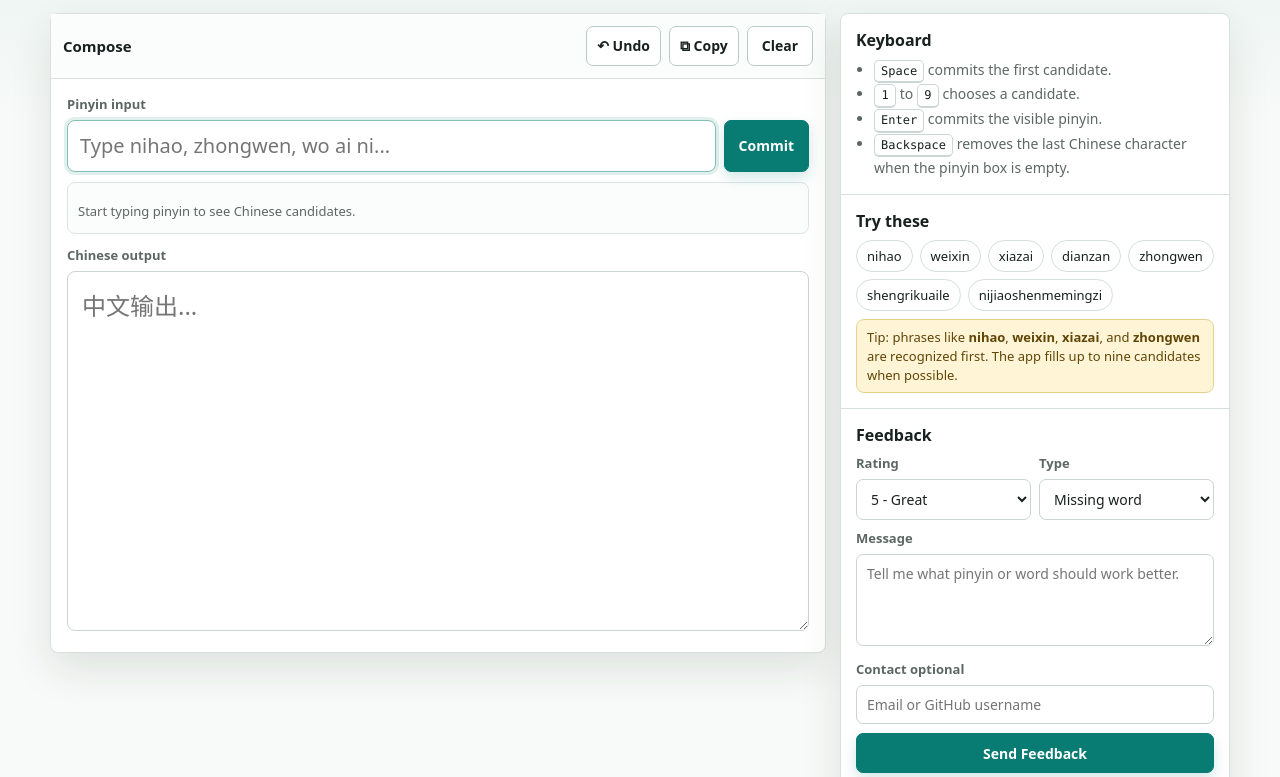
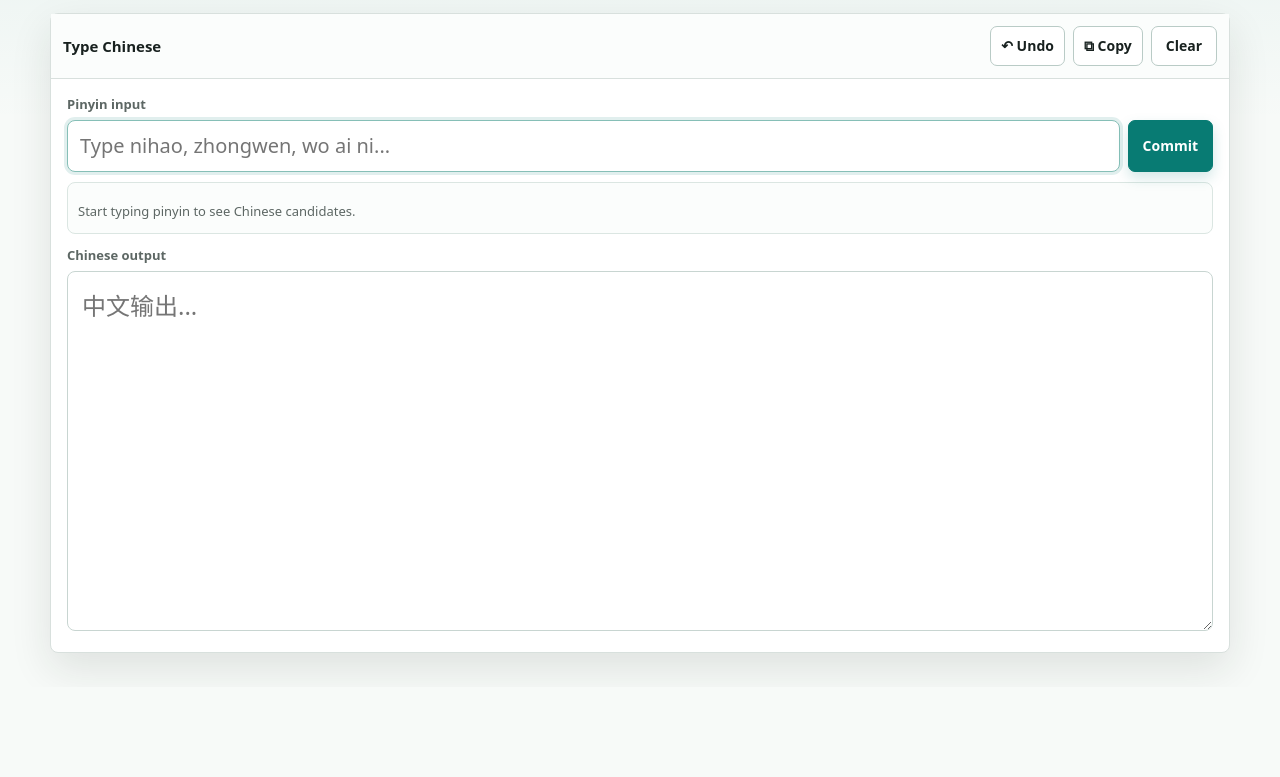
Before and after one commit to yankaizhao322/Type-Chinese-Online, a website: page index.html in a window 1280 px wide. Shown: the part 178-955 px from the top of the page. After the commit the page ends 865 px from the top, so only its background shows below. Drawn offline with Linux system fonts and the light colour scheme.

Commit message:
Split app into focused pages

```diff
--- a/index.html
+++ b/index.html
@@ -16,7 +16,6 @@
       --accent-dark: #066760;
       --warm: #c94b31;
       --soft: #eaf4f2;
-      --mark: #fff4d6;
       --shadow: 0 16px 42px rgba(24, 33, 31, 0.11);
       --shadow-soft: 0 8px 24px rgba(24, 33, 31, 0.08);
     }
@@ -108,6 +107,11 @@
       color: var(--accent-dark);
     }
 
+    .nav-link.active {
+      background: var(--accent);
+      color: #fff;
+    }
+
     header {
       margin-bottom: 16px;
     }
@@ -128,14 +132,11 @@
       font-size: 16px;
     }
 
-    .grid {
-      display: grid;
-      grid-template-columns: minmax(0, 1fr) minmax(310px, 390px);
-      gap: 14px;
-      align-items: start;
+    .page-view[hidden] {
+      display: none;
     }
 
-    .pane, .side {
+    .pane {
       background: var(--panel);
       border: 1px solid var(--line);
       border-radius: 8px;
@@ -318,10 +319,6 @@
       font-family: "Noto Sans SC", "PingFang SC", "Microsoft YaHei", ui-sans-serif, system-ui, sans-serif;
     }
 
-    .translator-panel {
-      margin-top: 14px;
-    }
-
     .translation-grid {
       display: grid;
       grid-template-columns: 1fr 1fr;
@@ -399,39 +396,11 @@
       line-height: 1.4;
     }
 
-    .side {
-      overflow: hidden;
-    }
-
-    .section {
-      padding: 15px;
-      border-top: 1px solid var(--line);
-    }
-
-    .section:first-child {
-      border-top: 0;
-    }
-
-    .section h2 {
-      margin: 0 0 8px;
-      font-size: 16px;
-    }
-
-    .section p, .section li {
-      margin: 0;
-      color: var(--muted);
-      font-size: 14px;
-      line-height: 1.55;
-    }
-
-    .section ul {
-      margin: 0;
-      padding-left: 18px;
-    }
-
     .feedback-form {
       display: grid;
-      gap: 9px;
+      gap: 12px;
+      padding: 16px;
+      max-width: 760px;
     }
 
     .form-grid {
@@ -473,52 +442,6 @@
       line-height: 1.4;
     }
 
-    .hidden-field {
-      display: none;
-    }
-
-    .kbd {
-      display: inline-block;
-      min-width: 22px;
-      border: 1px solid #cbd7d4;
-      border-bottom-width: 2px;
-      border-radius: 5px;
-      background: #fff;
-      color: var(--ink);
-      padding: 1px 6px;
-      font-family: ui-monospace, SFMono-Regular, Menlo, Consolas, monospace;
-      font-size: 12px;
-      text-align: center;
-    }
-
-    .samples {
-      display: flex;
-      flex-wrap: wrap;
-      gap: 7px;
-    }
-
-    .sample {
-      border: 1px solid #d5dfdc;
-      border-radius: 999px;
-      background: #fff;
-      color: var(--ink);
-      padding: 6px 10px;
-      cursor: pointer;
-      font-size: 13px;
-    }
-
-    .mark {
-      display: inline-block;
-      margin-top: 8px;
-      border: 1px solid #e7d08c;
-      border-radius: 8px;
-      background: var(--mark);
-      color: #604606;
-      padding: 8px 10px;
-      font-size: 13px;
-      line-height: 1.45;
-    }
-
     @media (max-width: 880px) {
       .topbar,
       header {
@@ -534,10 +457,6 @@
       .nav-link {
         min-width: 0;
         padding: 10px 6px;
-      }
-
-      .grid {
-        grid-template-columns: 1fr;
       }
 
       .pinyin-line,
@@ -564,21 +483,20 @@
     <nav class="topbar" aria-label="Primary">
       <div class="brand"><span class="brand-mark">中</span><span>Type Chinese</span></div>
       <div class="nav-actions">
-        <a class="nav-link" href="#compose">Type</a>
-        <a class="nav-link" href="#translate">Translate</a>
-        <a class="nav-link" href="#feedback">Feedback</a>
+        <a class="nav-link" href="#type" data-page="type">Type Chinese</a>
+        <a class="nav-link" href="#translate" data-page="translate">Translate</a>
+        <a class="nav-link" href="#feedback" data-page="feedback">Feedback</a>
       </div>
     </nav>
 
     <header>
-      <h1>Type Chinese</h1>
-      <p class="subtitle">Type pinyin, choose Chinese candidates, and translate between Chinese and English.</p>
+      <h1 id="pageTitle">Type Chinese</h1>
+      <p class="subtitle" id="pageSubtitle">Type pinyin and choose from Chinese candidates.</p>
     </header>
 
-    <section class="grid" id="compose" aria-label="Pinyin input app">
-      <div class="pane">
+    <section class="pane page-view" id="typePage" data-page="type" aria-label="Pinyin input app">
       <div class="head">
-          <strong>Compose</strong>
+        <strong>Type Chinese</strong>
         <div class="tools">
           <button class="icon-btn" id="undoBtn" title="Undo last Chinese character" aria-label="Undo last Chinese character">↶ Undo</button>
           <button class="icon-btn" id="copyBtn" title="Copy Chinese output" aria-label="Copy Chinese output">⧉ Copy</button>
@@ -600,69 +518,9 @@
         <label class="label" for="outputText">Chinese output</label>
         <textarea id="outputText" placeholder="中文输出..." lang="zh-CN" spellcheck="false"></textarea>
       </div>
-      </div>
-
-      <aside class="side" aria-label="Help">
-        <section class="section">
-          <h2>Keyboard</h2>
-          <ul>
-            <li><span class="kbd">Space</span> commits the first candidate.</li>
-            <li><span class="kbd">1</span> to <span class="kbd">9</span> chooses a candidate.</li>
-            <li><span class="kbd">Enter</span> commits the visible pinyin.</li>
-            <li><span class="kbd">Backspace</span> removes the last Chinese character when the pinyin box is empty.</li>
-          </ul>
     </section>
 
-        <section class="section">
-          <h2>Try these</h2>
-          <div class="samples" id="sampleList"></div>
-          <div class="mark">Tip: phrases like <b>nihao</b>, <b>weixin</b>, <b>xiazai</b>, and <b>zhongwen</b> are recognized first. The app fills up to nine candidates when possible.</div>
-        </section>
-
-        <section class="section" id="feedback">
-          <h2>Feedback</h2>
-          <form class="feedback-form" id="feedbackForm" name="feedback" method="POST" data-netlify="true" netlify-honeypot="bot-field">
-            <input type="hidden" name="form-name" value="feedback">
-            <p class="hidden-field">
-              <label>Leave this blank <input name="bot-field"></label>
-            </p>
-            <div class="form-grid">
-              <label>
-                <span class="label">Rating</span>
-                <select name="rating" required>
-                  <option value="5">5 - Great</option>
-                  <option value="4">4 - Good</option>
-                  <option value="3">3 - Okay</option>
-                  <option value="2">2 - Hard to use</option>
-                  <option value="1">1 - Broken</option>
-                </select>
-              </label>
-              <label>
-                <span class="label">Type</span>
-                <select name="type" required>
-                  <option value="missing-word">Missing word</option>
-                  <option value="wrong-candidate">Wrong candidate</option>
-                  <option value="bug">Bug</option>
-                  <option value="idea">Idea</option>
-                </select>
-              </label>
-            </div>
-            <label>
-              <span class="label">Message</span>
-              <textarea name="message" required placeholder="Tell me what pinyin or word should work better."></textarea>
-            </label>
-            <label>
-              <span class="label">Contact optional</span>
-              <input name="contact" type="text" autocomplete="off" placeholder="Email or GitHub username">
-            </label>
-            <button class="text-btn primary" type="submit">Send Feedback</button>
-            <div class="feedback-status" id="feedbackStatus" role="status"></div>
-          </form>
-        </section>
-      </aside>
-    </section>
-
-    <section class="pane translator-panel" id="translate" aria-label="Chinese English translator">
+    <section class="pane page-view" id="translatePage" data-page="translate" aria-label="Chinese English translator" hidden>
       <div class="head">
         <strong>Chinese-English Translator</strong>
         <div class="translate-toolbar">
@@ -693,6 +551,41 @@
           <div class="translation-status" id="translationStatus"></div>
         </div>
       </div>
+    </section>
+
+    <section class="pane page-view" id="feedbackPage" data-page="feedback" aria-label="Feedback form" hidden>
+      <div class="head">
+        <strong>Feedback</strong>
+      </div>
+      <form class="feedback-form" id="feedbackForm">
+        <div class="form-grid">
+          <label>
+            <span class="label">Rating</span>
+            <select name="rating" required>
+              <option value="5">5 - Great</option>
+              <option value="4">4 - Good</option>
+              <option value="3">3 - Okay</option>
+              <option value="2">2 - Hard to use</option>
+              <option value="1">1 - Broken</option>
+            </select>
+          </label>
+          <label>
+            <span class="label">Type</span>
+            <select name="type" required>
+              <option value="missing-word">Missing word</option>
+              <option value="wrong-candidate">Wrong candidate</option>
+              <option value="bug">Bug</option>
+              <option value="idea">Idea</option>
+            </select>
+          </label>
+        </div>
+        <label>
+          <span class="label">Message</span>
+          <textarea name="message" required placeholder="Tell me what pinyin or word should work better."></textarea>
+        </label>
+        <button class="text-btn primary" type="submit">Send Feedback</button>
+        <div class="feedback-status" id="feedbackStatus" role="status"></div>
+      </form>
     </section>
   </main>
 
@@ -1001,12 +894,10 @@
       "(": "（", ")": "）", "[": "【", "]": "】"
     };
 
-    const samples = ["nihao", "weixin", "xiazai", "dianzan", "zhongwen", "shengrikuaile", "nijiaoshenmemingzi"];
     const input = document.getElementById("pinyinInput");
     const output = document.getElementById("outputText");
     const candidateList = document.getElementById("candidateList");
     const candidateHint = document.getElementById("candidateHint");
-    const sampleList = document.getElementById("sampleList");
     const commitBtn = document.getElementById("commitBtn");
     const copyBtn = document.getElementById("copyBtn");
     const clearBtn = document.getElementById("clearBtn");
@@ -1021,9 +912,49 @@
     const copyTranslationBtn = document.getElementById("copyTranslationBtn");
     const sentenceAnalysis = document.getElementById("sentenceAnalysis");
     const translationStatus = document.getElementById("translationStatus");
+    const pageTitle = document.getElementById("pageTitle");
+    const pageSubtitle = document.getElementById("pageSubtitle");
+    const pageViews = Array.from(document.querySelectorAll(".page-view"));
+    const navLinks = Array.from(document.querySelectorAll(".nav-link"));
 
     let activeCandidates = [];
     const translatorCache = new Map();
+
+    const pageCopy = {
+      type: {
+        title: "Type Chinese",
+        subtitle: "Type pinyin and choose from Chinese candidates."
+      },
+      translate: {
+        title: "Translate",
+        subtitle: "Translate between English and Chinese, with clause support for long sentences."
+      },
+      feedback: {
+        title: "Feedback",
+        subtitle: "Report a missing word, wrong candidate, bug, or idea."
+      }
+    };
+
+    function activePage() {
+      const page = location.hash.replace("#", "") || "type";
+      return pageCopy[page] ? page : "type";
+    }
+
+    function renderPage() {
+      const page = activePage();
+      pageViews.forEach(view => {
+        view.hidden = view.dataset.page !== page;
+      });
+      navLinks.forEach(link => {
+        link.classList.toggle("active", link.dataset.page === page);
+        link.setAttribute("aria-current", link.dataset.page === page ? "page" : "false");
+      });
+      pageTitle.textContent = pageCopy[page].title;
+      pageSubtitle.textContent = pageCopy[page].subtitle;
+
+      if (page === "type") input.focus();
+      if (page === "translate") translateInput.focus();
+    }
 
     const enZhTerms = {
       "artificial intelligence": "人工智能",
@@ -1489,50 +1420,30 @@
       setTimeout(() => { copyTranslationBtn.textContent = "⧉ Copy"; }, 900);
     });
 
-    samples.forEach(sample => {
-      const button = document.createElement("button");
-      button.className = "sample";
-      button.type = "button";
-      button.textContent = sample;
-      button.addEventListener("click", () => {
-        input.value = sample;
-        renderCandidates();
-        input.focus();
-      });
-      sampleList.appendChild(button);
-    });
-
     feedbackForm.addEventListener("submit", async event => {
       event.preventDefault();
-      const localPreview = location.protocol === "file:" ||
-        ["localhost", "127.0.0.1"].includes(location.hostname) ||
-        location.hostname.startsWith("192.168.");
-
-      if (localPreview) {
-        feedbackStatus.textContent = "Feedback collection turns on after deploying this site to Netlify.";
-        return;
-      }
-
-      feedbackStatus.textContent = "Sending...";
-      const body = new URLSearchParams(new FormData(feedbackForm)).toString();
-
-      try {
-        const response = await fetch("/", {
-          method: "POST",
-          headers: { "Content-Type": "application/x-www-form-urlencoded" },
-          body
-        });
-
-        if (!response.ok) throw new Error("Submission failed");
-        feedbackForm.reset();
-        feedbackStatus.textContent = "Thanks. Feedback sent.";
-      } catch (error) {
-        feedbackStatus.textContent = "Could not send here. Deploy on Netlify to collect feedback automatically.";
-      }
+      const data = new FormData(feedbackForm);
+      const rating = data.get("rating");
+      const type = data.get("type");
+      const message = data.get("message");
+      const title = `[Feedback] ${type}`;
+      const body = [
+        `Rating: ${rating}/5`,
+        `Type: ${type}`,
+        "",
+        message
+      ].join("\n");
+      const url = new URL("https://github.com/yankaizhao322/Type-Chinese-Online/issues/new");
+      url.searchParams.set("title", title);
+      url.searchParams.set("body", body);
+      url.searchParams.set("labels", "feedback");
+      window.open(url.toString(), "_blank", "noopener,noreferrer");
+      feedbackStatus.textContent = "Opened a GitHub issue draft for this feedback.";
     });
 
     renderCandidates();
-    input.focus();
+    window.addEventListener("hashchange", renderPage);
+    renderPage();
   </script>
 </body>
 </html>
```
Lines whose indentation alone changed are shown as unchanged.
